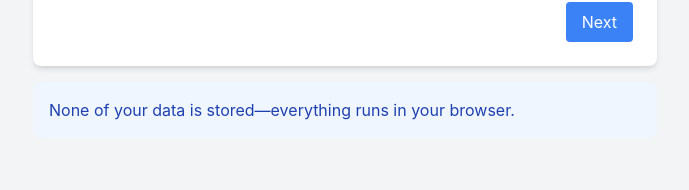
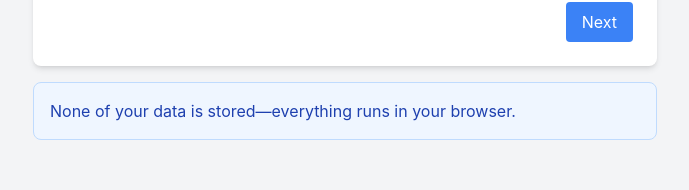
Before and after one commit to steroman/max-char-length-calculator, a Vue app: page / in a window 1280 px wide. Shown: the part 494-684 px from the top of the page, without its empty margins (295-984 px from the left). Built offline with nearby package versions, Linux system fonts and the light colour scheme.

Commit message:
border for warning

```diff
--- a/src/components/ui/WarningMessage.vue
+++ b/src/components/ui/WarningMessage.vue
@@ -5,7 +5,7 @@ defineProps({
 </script>
 
 <template>
-  <div class="p-4 bg-blue-50 rounded-lg mb-6">
+  <div class="p-4 bg-blue-50 rounded-lg mb-6 border border-blue-200">
     <p class="text-blue-800">{{ message }}</p>
   </div>
 </template>
```
